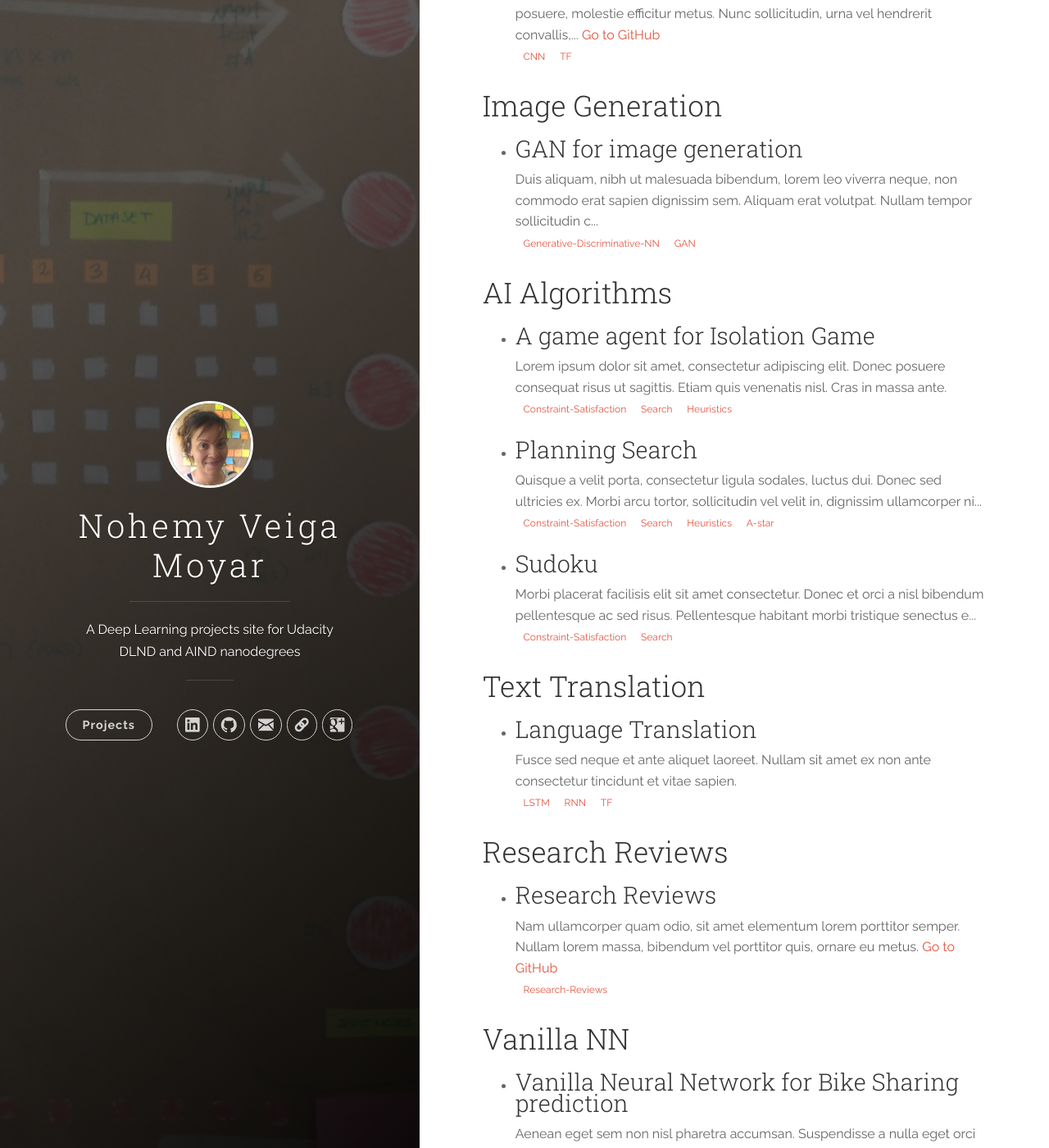
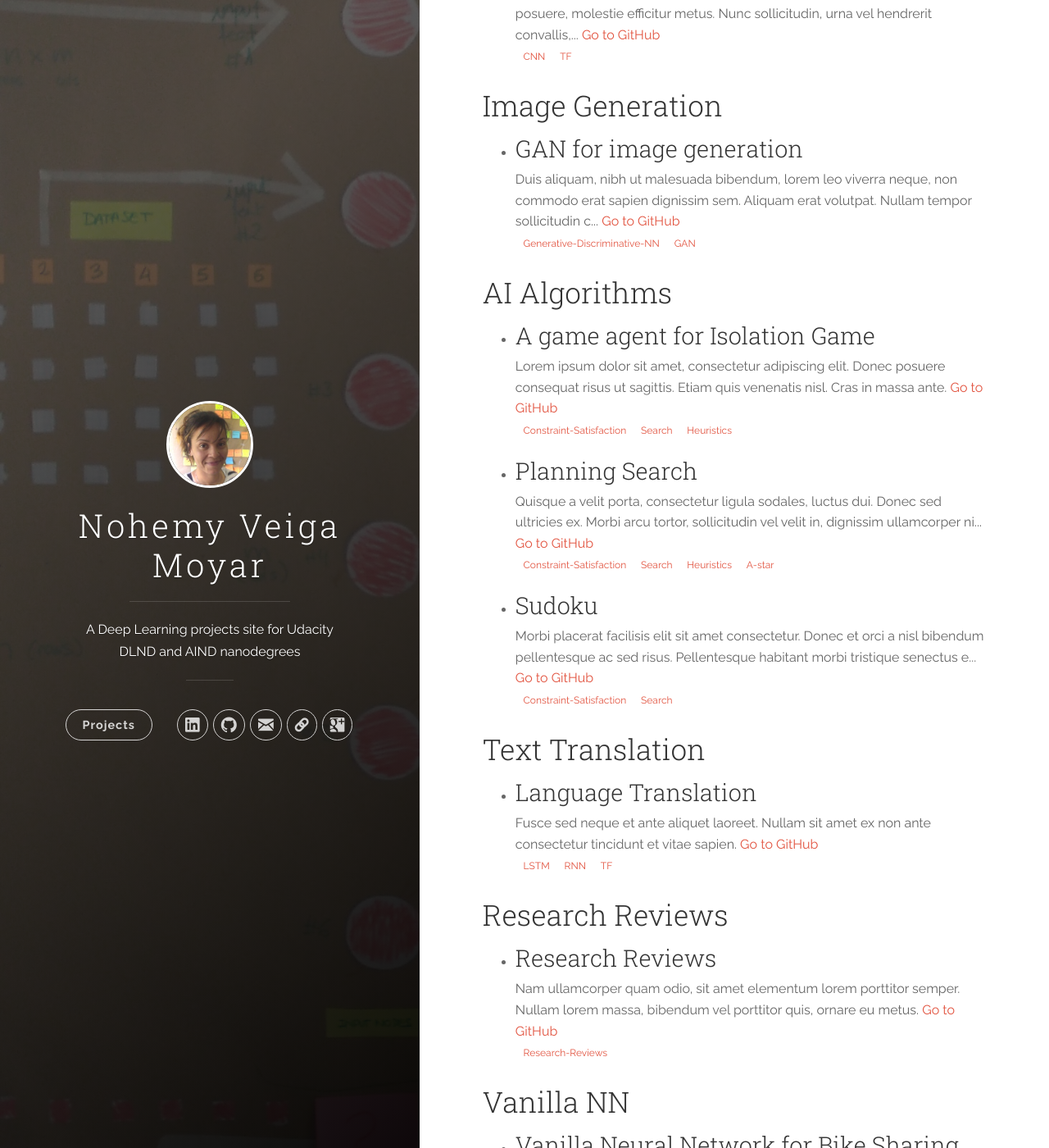
Before and after one commit to nvmoyar/nvmoyar.github.io, a Jekyll site: the page built from index.html, in a window 1280 px wide and 1400 px high, scrolled down 820 px. Shown: the whole window at 82% size. Built offline with Jekyll 4.4.1, drawn with Linux system fonts in a browser that asks for light colours; the list of posts is cut into pages by our own code; some of the changed text lies outside the part shown.

Commit message:
fix: Liquid Warning: Liquid syntax error end of string comparator used to provide link to github

```diff
--- a/index.html
+++ b/index.html
@@ -29,7 +29,7 @@ layout: default
                   </header>
                   <section class="post-excerpt">
                     <span>{{ project.description | truncate: 160 }}</span>
-                    {% if project.link != %}
+                    {% if project.project-link !='' %}
                       <span><a href="{{ project.link }}">Go to GitHub</a></span>
                     {% endif %}
                   </section>
```
